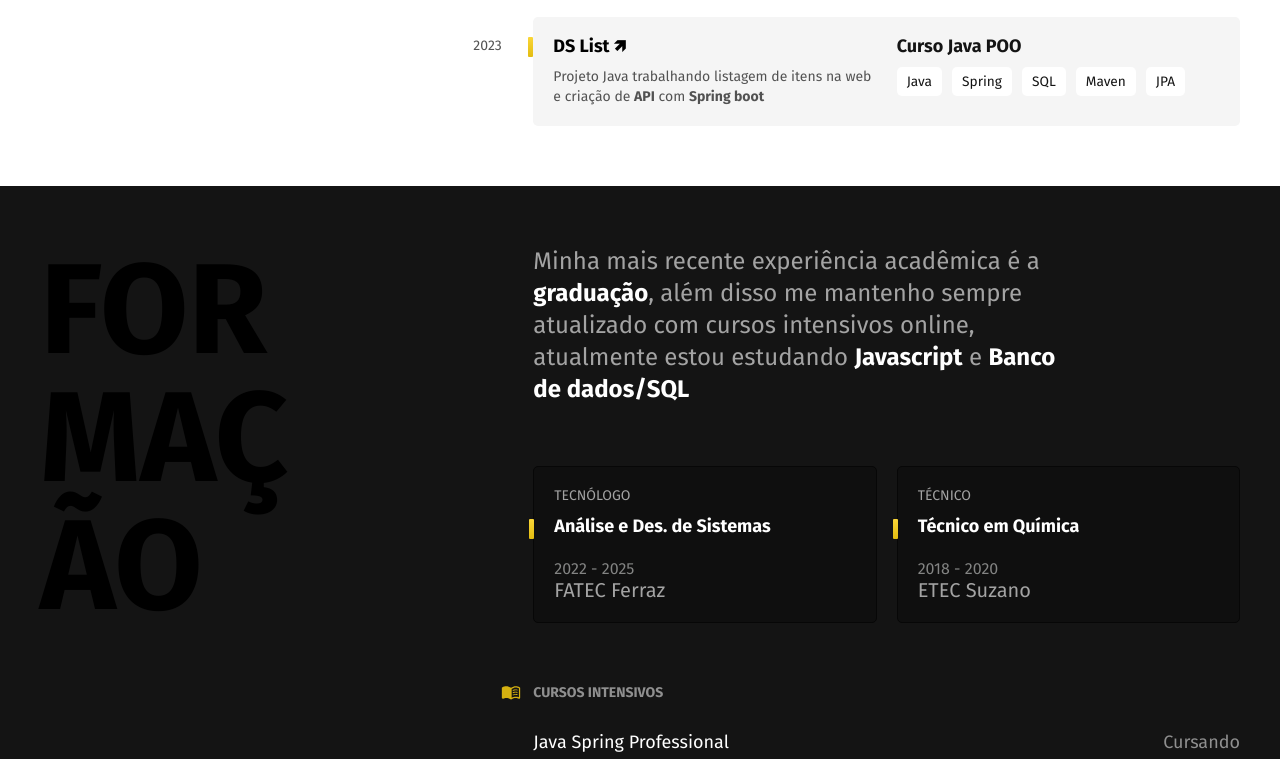
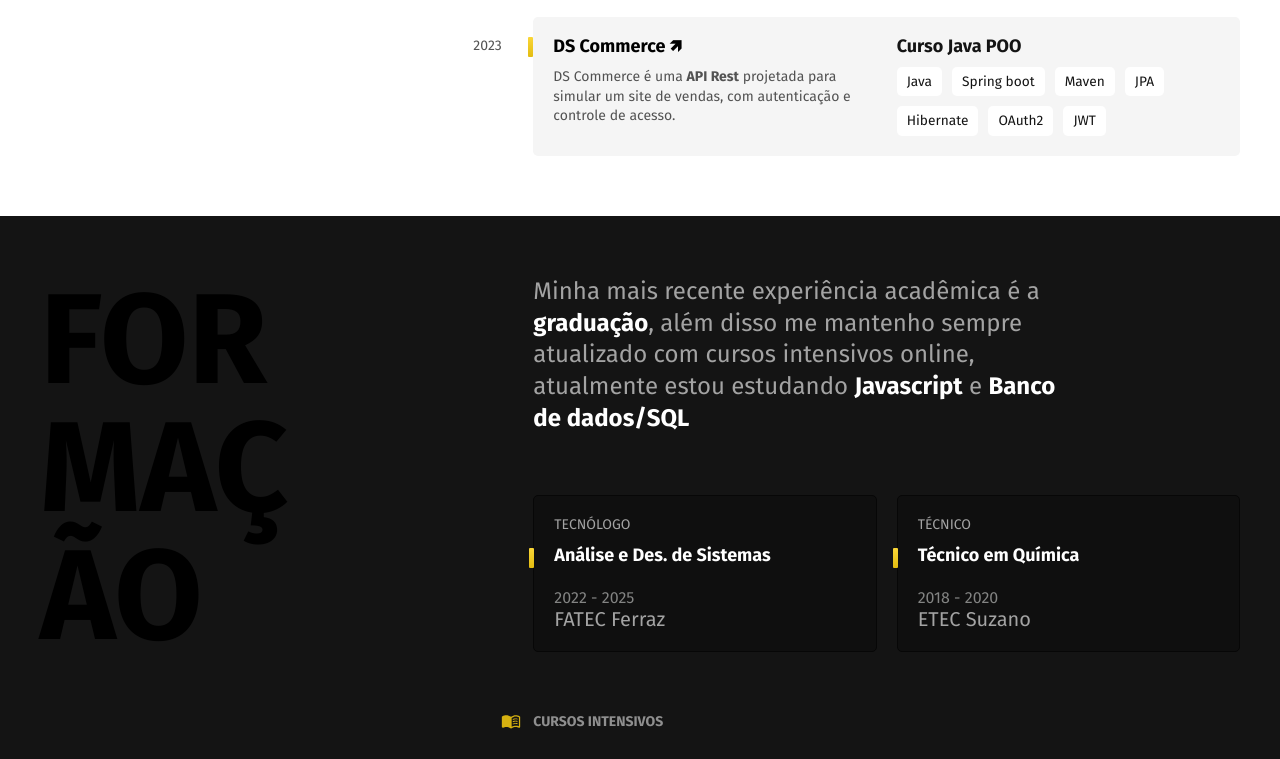
Before and after one commit to nexola/portfolio-website, a website: page index.html in a window 1280 px wide. Shown: the part 1389-2148 px from the top of the page. Drawn offline with Linux system fonts and the light colour scheme.

Commit message:
DS commerce

```diff
--- a/index.html
+++ b/index.html
@@ -86,15 +86,17 @@
 
       <div class="projeto">
         <span class="projeto-ano">2023</span>
-        <h3 class="projeto-titulo"><a href="https://github.com/nexola/dslist" target="_blank">DS List</a></h3>
+        <h3 class="projeto-titulo"><a href="https://github.com/nexola/dscommerce" target="_blank">DS Commerce</a></h3>
         <span class="projeto-titulo">Curso Java POO</span>
-        <p class="projeto-texto">Projeto Java trabalhando listagem de itens na web e criação de <strong>API</strong> com <strong>Spring boot</strong></p>
+        <p class="projeto-texto">DS Commerce é uma <strong>API Rest</strong> projetada para simular um site de vendas, com autenticação e controle de acesso.</p>
         <ul class="projeto-habilidades">
           <li>Java</li>
-          <li>Spring</li>
-          <li>SQL</li>
+          <li>Spring boot</li>
           <li>Maven</li>
           <li>JPA</li>
+          <li>Hibernate</li>
+          <li>OAuth2</li>
+          <li>JWT</li>
         </ul>
       </div>
     </div>
```
